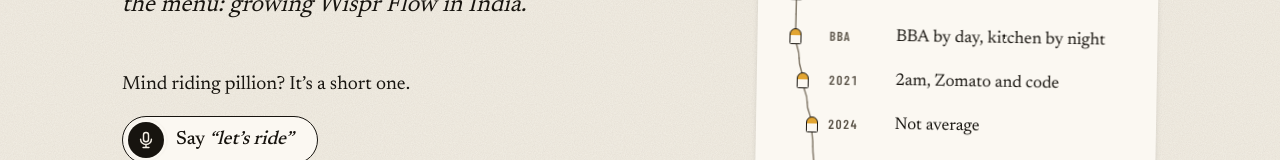
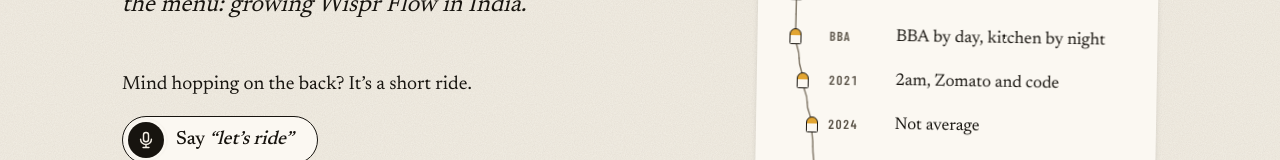
Before and after one commit to sahil-ladhania/me-wisprflow, a Next.js app: page / in a window 1280 px wide. Shown: the part 420-580 px from the top of the page. Built offline with nearby package versions, Linux system fonts and the light colour scheme.

Commit message:
fix: improve hero section

```diff
--- a/components/ride/stops/00-Hero.tsx
+++ b/components/ride/stops/00-Hero.tsx
@@ -30,8 +30,8 @@ export function Hero() {
             Flow in India.
           </p>
           <div className="mt-3 flex flex-col gap-4 sm:mt-5">
-            {/* Ignition puts the visitor on the pillion seat, in the haldi helmet. */}
-            <p className="type-body text-ink">Mind riding pillion? It’s a short one.</p>
+            {/* Ignition puts the visitor on the back seat, in the haldi helmet. */}
+            <p className="type-body text-ink">Mind hopping on the back? It’s a short ride.</p>
             <Ignition />
           </div>
         </div>
```
